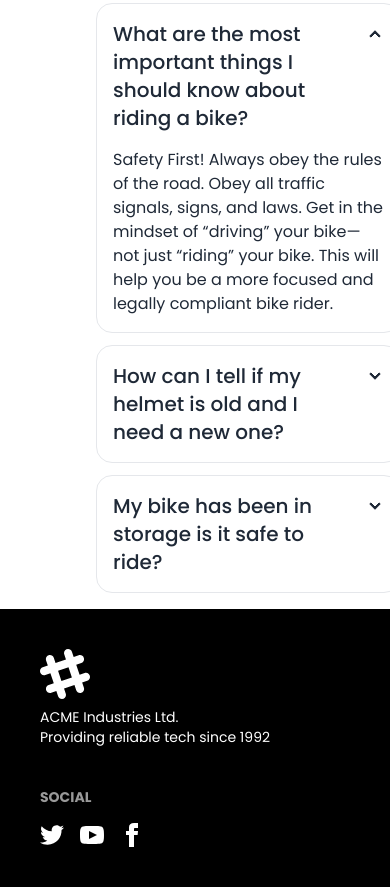
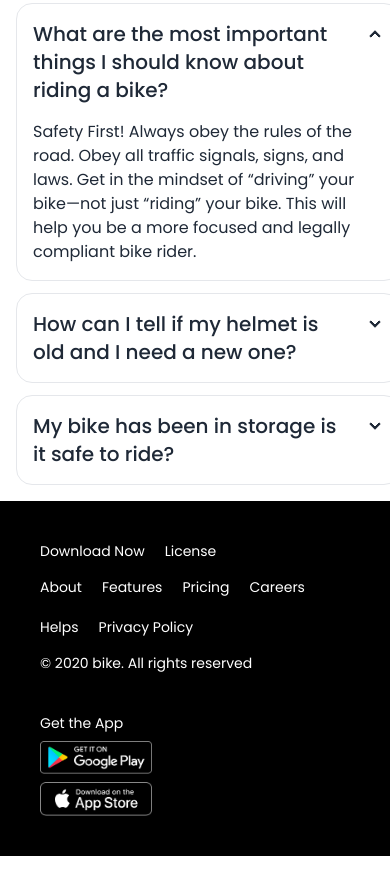
Before and after one commit to ignatius90/biker-zone-tailwind-daisyui, a plain HTML site: page index.html in a window 390 px wide. Shown: the part 6508-7395 px from the top of the page. After the commit the page ends 7364 px from the top, so only its background shows below. Drawn offline with nearby package versions, Linux system fonts and the light colour scheme.

Commit message:
footer added and responsive done

```diff
--- a/index.html
+++ b/index.html
@@ -236,7 +236,7 @@
           <img src="images/others/faq.png" class="max-w-sm rounded-lg" />
 
           <!-- accordion section -->
-          <div class="space-y-3 pl-20">
+          <div class="space-y-3 lg:pl-20 ">
             <!-- first accordion -->
             <div class="collapse collapse-arrow border">
               <input type="radio" name="my-accordion-2" checked="checked" />
@@ -284,45 +284,27 @@
   <!-- footer -->
   <footer class=" bg-black text-white p-10 mx-auto">
     <div class="footer max-w-[1140px] mx-auto">
-      <aside>
-        <svg width="50" height="50" viewBox="0 0 24 24" xmlns="http://www.w3.org/2000/svg" fill-rule="evenodd"
-          clip-rule="evenodd" class="fill-current">
-          <path
-            d="M22.672 15.226l-2.432.811.841 2.515c.33 1.019-.209 2.127-1.23 2.456-1.15.325-2.148-.321-2.463-1.226l-.84-2.518-5.013 1.677.84 2.517c.391 1.203-.434 2.542-1.831 2.542-.88 0-1.601-.564-1.86-1.314l-.842-2.516-2.431.809c-1.135.328-2.145-.317-2.463-1.229-.329-1.018.211-2.127 1.231-2.456l2.432-.809-1.621-4.823-2.432.808c-1.355.384-2.558-.59-2.558-1.839 0-.817.509-1.582 1.327-1.846l2.433-.809-.842-2.515c-.33-1.02.211-2.129 1.232-2.458 1.02-.329 2.13.209 2.461 1.229l.842 2.515 5.011-1.677-.839-2.517c-.403-1.238.484-2.553 1.843-2.553.819 0 1.585.509 1.85 1.326l.841 2.517 2.431-.81c1.02-.33 2.131.211 2.461 1.229.332 1.018-.21 2.126-1.23 2.456l-2.433.809 1.622 4.823 2.433-.809c1.242-.401 2.557.484 2.557 1.838 0 .819-.51 1.583-1.328 1.847m-8.992-6.428l-5.01 1.675 1.619 4.828 5.011-1.674-1.62-4.829z">
-          </path>
-        </svg>
-        <p>
-          ACME Industries Ltd.
-          <br />
-          Providing reliable tech since 1992
-        </p>
+      <aside class="space-y-2 md:space-y-0">
+        <div class="flex gap-5">
+          <a href="">Download Now</a>
+          <a href="">License</a>
+        </div>
+        <div class="flex gap-5 flex-wrap">
+          <a href="">About</a>
+          <a href="">Features</a>
+          <a href="">Pricing</a>
+          <a href="">Careers</a>
+          <a href="">Helps</a>
+          <a href="">Privacy Policy</a>
+        </div>
+        <p>© 2020 bike. All rights reserved</p>
+
       </aside>
-      <nav>
-        <h6 class="footer-title">Social</h6>
-        <div class="grid grid-flow-col gap-4">
-          <a>
-            <svg xmlns="http://www.w3.org/2000/svg" width="24" height="24" viewBox="0 0 24 24" class="fill-current">
-              <path
-                d="M24 4.557c-.883.392-1.832.656-2.828.775 1.017-.609 1.798-1.574 2.165-2.724-.951.564-2.005.974-3.127 1.195-.897-.957-2.178-1.555-3.594-1.555-3.179 0-5.515 2.966-4.797 6.045-4.091-.205-7.719-2.165-10.148-5.144-1.29 2.213-.669 5.108 1.523 6.574-.806-.026-1.566-.247-2.229-.616-.054 2.281 1.581 4.415 3.949 4.89-.693.188-1.452.232-2.224.084.626 1.956 2.444 3.379 4.6 3.419-2.07 1.623-4.678 2.348-7.29 2.04 2.179 1.397 4.768 2.212 7.548 2.212 9.142 0 14.307-7.721 13.995-14.646.962-.695 1.797-1.562 2.457-2.549z">
-              </path>
-            </svg>
-          </a>
-          <a>
-            <svg xmlns="http://www.w3.org/2000/svg" width="24" height="24" viewBox="0 0 24 24" class="fill-current">
-              <path
-                d="M19.615 3.184c-3.604-.246-11.631-.245-15.23 0-3.897.266-4.356 2.62-4.385 8.816.029 6.185.484 8.549 4.385 8.816 3.6.245 11.626.246 15.23 0 3.897-.266 4.356-2.62 4.385-8.816-.029-6.185-.484-8.549-4.385-8.816zm-10.615 12.816v-8l8 3.993-8 4.007z">
-              </path>
-            </svg>
-          </a>
-          <a>
-            <svg xmlns="http://www.w3.org/2000/svg" width="24" height="24" viewBox="0 0 24 24" class="fill-current">
-              <path
-                d="M9 8h-3v4h3v12h5v-12h3.642l.358-4h-4v-1.667c0-.955.192-1.333 1.115-1.333h2.885v-5h-3.808c-3.596 0-5.192 1.583-5.192 4.615v3.385z">
-              </path>
-            </svg>
-          </a>
-        </div>
-      </nav>
+      <div>
+        <p>Get the App</p>
+        <img src="images/others/android.png" class="w-28" alt="">
+        <img src="images/others/ios.png" class="w-28" alt="">
+      </div>
     </div>
   </footer>
 </body>
```
